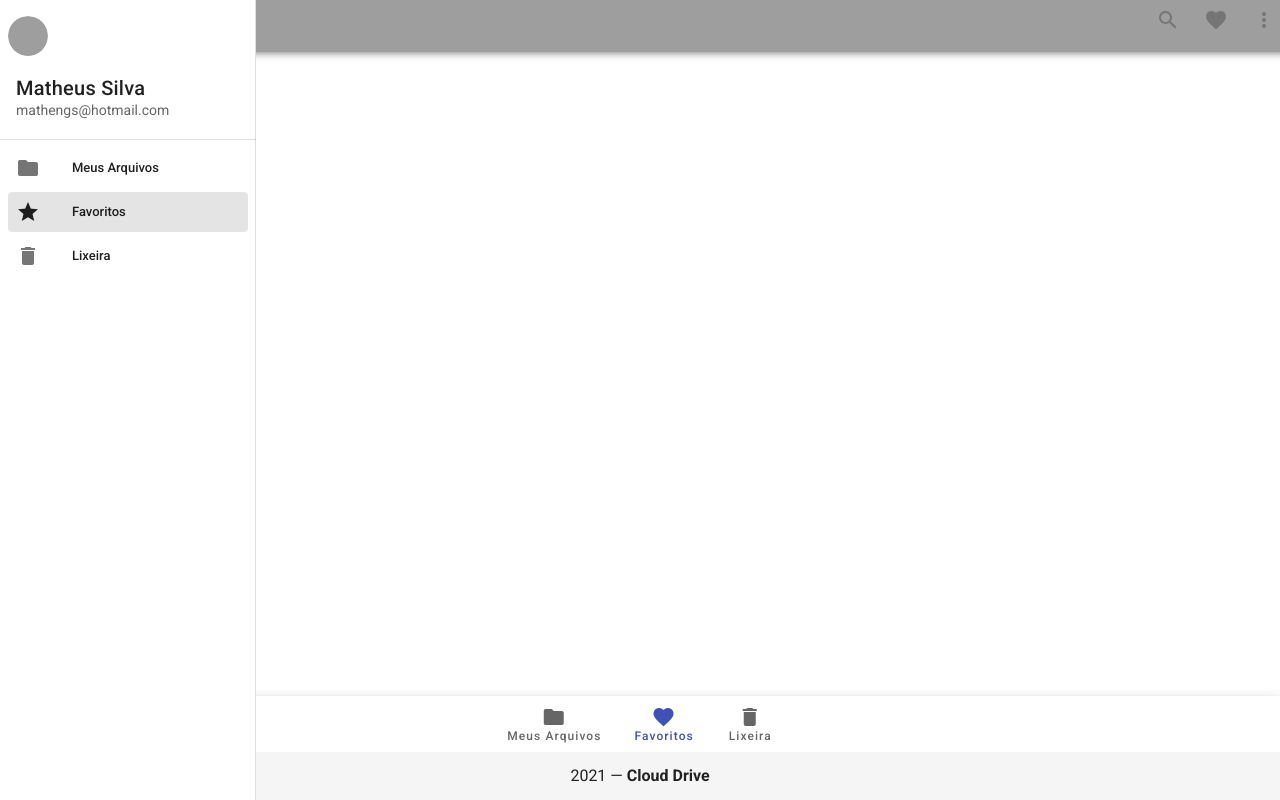
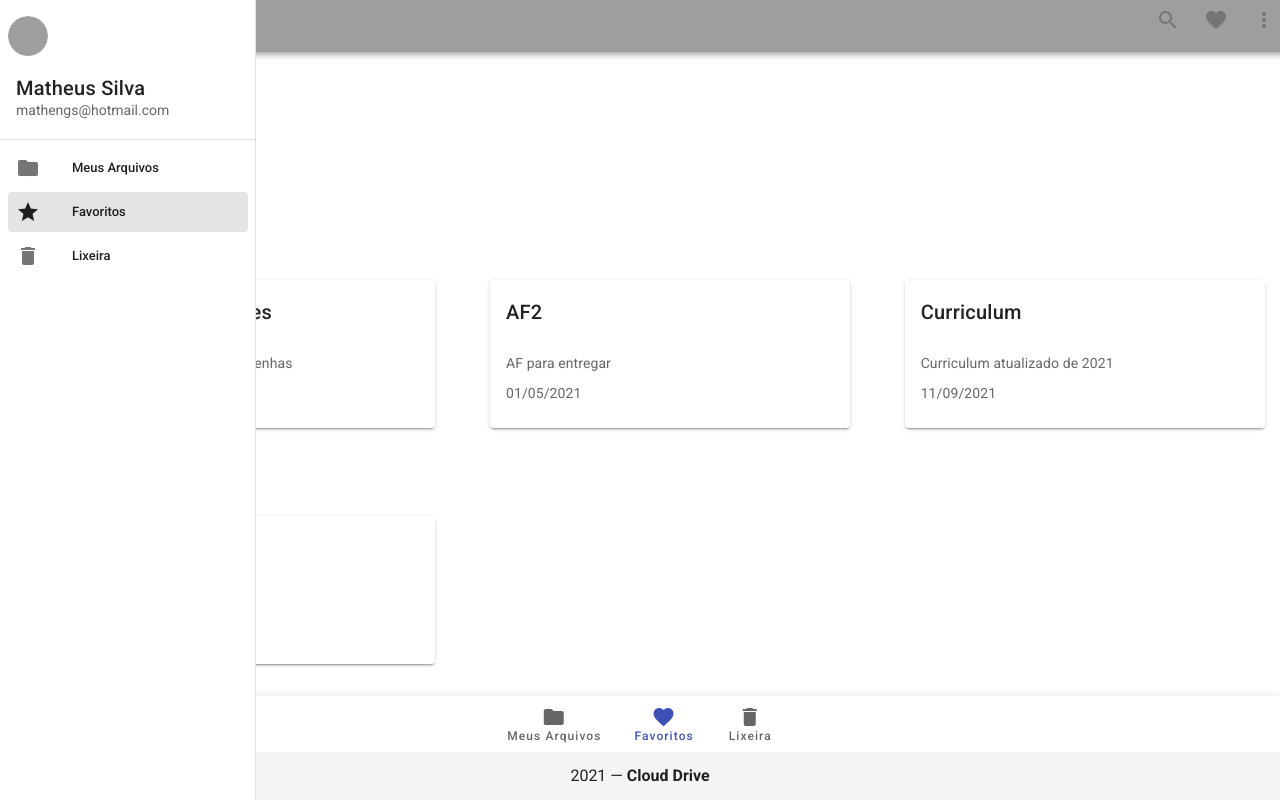
Before and after one commit to Mathenryx/vue-js, a Vue app: page /favorites in a window 1280 px wide. Built offline with nearby package versions, Linux system fonts and the light colour scheme; grey boxes are pictures that could not be loaded.

Commit message:
Ajusted favorites

```diff
--- a/src/store/index.js
+++ b/src/store/index.js
@@ -7,14 +7,14 @@ export default new Vuex.Store({
   state: {
     files:[
       {
-        "name": "image",
-        "description": "new image",
+        "name": "Bloco de anotações",
+        "description": "Anotações sobre sites e senhas",
         "issueDate": "01/01/2021",
         "favorite": true
       },
       {
-        "name": "Document",
-        "description": "new Document",
+        "name": "AF2",
+        "description": "AF para entregar",
         "issueDate": "01/05/2021",
         "favorite": true
       },
@@ -22,36 +22,42 @@ export default new Vuex.Store({
         "name": "image 2",
         "description": "old image",
         "issueDate": "01/07/2021",
-        "favorite": true
+        "favorite": false
       },
       {
         "name": "Dog",
         "description": "Dog image",
         "issueDate": "01/09/2021",
-        "favorite": true
+        "favorite": false
       },
       {
         "name": "Cat image",
         "description": "Cat image",
         "issueDate": "02/09/2021",
-        "favorite": true
+        "favorite": false
       },
       {
         "name": "Curriculum",
-        "description": "Updated Curriculum",
+        "description": "Curriculum atualizado de 2021",
         "issueDate": "11/09/2021",
         "favorite": true
       },
       {
         "name": "Beach",
         "description": "Beach background",
-        "issueDate": "20/01/2021",
-        "favorite": true
+        "issueDate": "20/09/2021",
+        "favorite": false
       },
       {
         "name": "Mountain",
         "description": "Mountain background",
-        "issueDate": "28/01/2021",
+        "issueDate": "28/09/2021",
+        "favorite": false
+      },
+      {
+        "name": "Ilha",
+        "description": "Foto na ilha",
+        "issueDate": "12/01/2021",
         "favorite": true
       },
     ]
--- a/src/views/Favorites.vue
+++ b/src/views/Favorites.vue
@@ -1,9 +1,39 @@
 <template>
-  <v-card></v-card>
+  <v-row>
+    <v-col
+      v-for="file in files"
+      :key="file.name"
+      cols="12"
+      md=4
+      sm=6
+    >
+      <v-card class="mx-auto my-8" max-width="360">
+         <v-card-title>{{file.name}}</v-card-title>
+
+            <v-card-text>
+              <div class="my-2">{{file.description}}</div>
+              <div class="my-2">{{file.issueDate}}</div>
+            </v-card-text>
+
+      </v-card>
+    </v-col>
+  </v-row>
 </template>
 
 <script>
-export default {
-  data: () => ({}),
-};
+ export default {
+   data: () => ({}),
+    computed:{
+      files(){
+        var files = new Array();
+        this.$store.state.files.forEach(element => {
+          if(element.favorite){
+            files.push(element);
+          }
+        });
+
+          return files;
+      }
+    },
+  }
 </script>
--- a/src/views/MyFiles.vue
+++ b/src/views/MyFiles.vue
@@ -18,11 +18,9 @@
       </v-card>
     </v-col>
   </v-row>
-
 </template>
 
 <script>
-
  export default {
    data: () => ({}),
     computed:{
```
